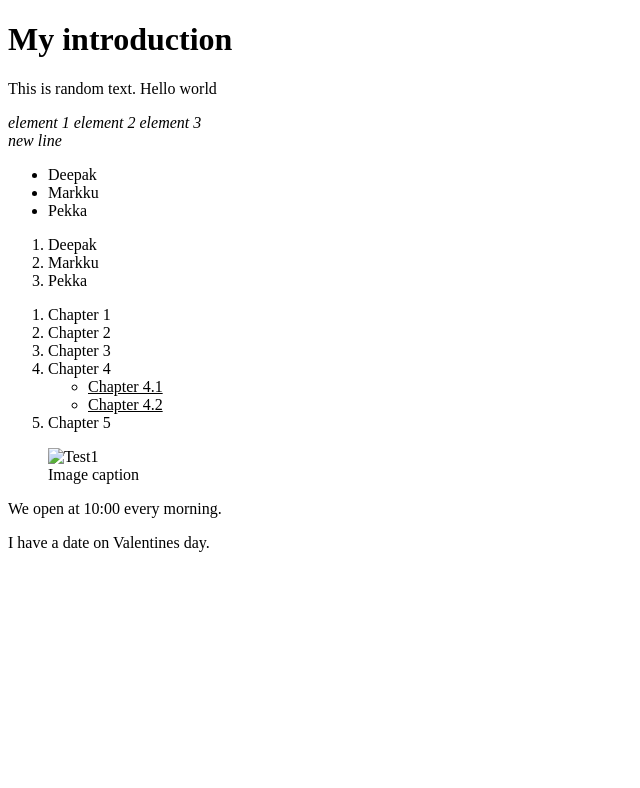
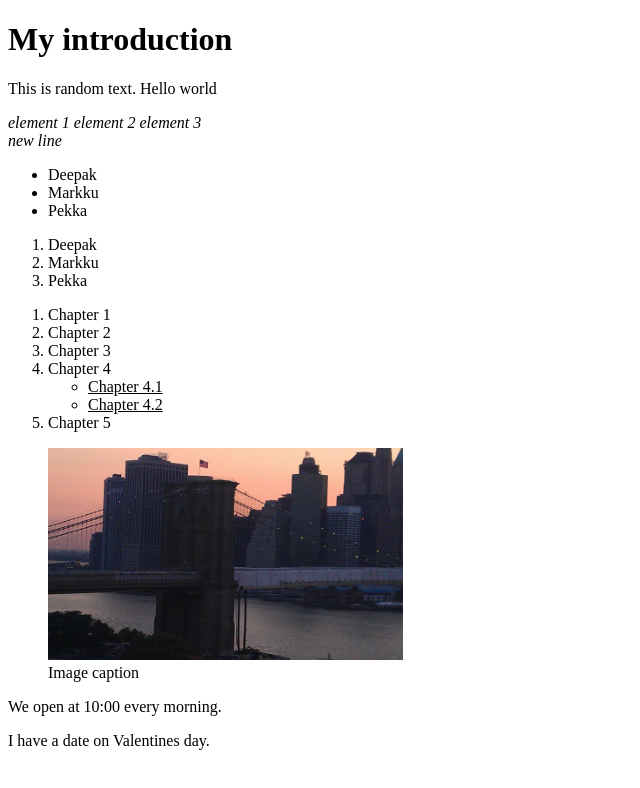
Before and after one commit to bh720/benjamin_heikkilawww, a plain HTML site: page index.html in a window 1280 px wide. Shown: the whole page, without its empty margins (0-640 px from the left). Drawn offline with Linux system fonts and the light colour scheme.

Commit message:
Update index.html

```diff
--- a/index.html
+++ b/index.html
@@ -34,7 +34,7 @@
         </li>
     </ol>
 	<figure>
-	<img src="images/image.jpg" alt = "Test1" height = "30%" width = "30%" title="image">
+	<img src="https://raw.githubusercontent.com/bh720/benjamin_heikkilawww/master/image.jpg" alt = "Test1" height = "30%" width = "30%" title="image">
 	<figcaption>Image caption</figcaption>
 	</figure>
 		<!-- comment -->
```
